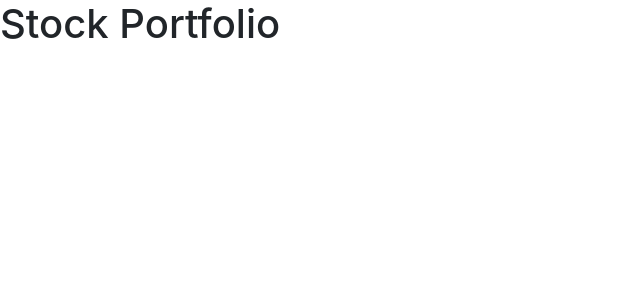
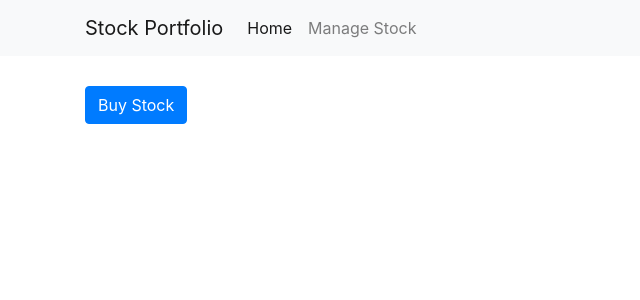
Before and after one commit to sherlyfebrianti96/Stock-portfolio-crud-angular, an Angular app: page /list in a window 1280 px wide. Before the commit this address led to /. Shown: the top 300 px of the page, without its empty margins (0-640 px from the left). Built offline with nearby package versions, Linux system fonts and the light colour scheme.

Commit message:
Initiate the Homepage and Navbar

```diff
--- a/src/app/app-routing.module.ts
+++ b/src/app/app-routing.module.ts
@@ -1,7 +1,31 @@
 import { NgModule } from '@angular/core';
 import { RouterModule, Routes } from '@angular/router';
+import {StockListComponent} from "./stock-list/stock-list.component";
 
-const routes: Routes = [];
+const routes: Routes = [
+  {
+    path: 'list',
+    component: StockListComponent
+  },
+  {
+    path: 'admin',
+    children: [
+      {
+        path: 'list',
+        component: StockListComponent
+      }
+    ]
+  },
+  {
+    path: '',
+    redirectTo: '/list',
+    pathMatch: 'full',
+  },
+  // {
+  //   path: '**',
+  //   component: PageNotFoundComponent
+  // },  // Wildcard route for a 404 page
+];
 
 @NgModule({
   imports: [RouterModule.forRoot(routes)],
--- a/src/app/app.component.html
+++ b/src/app/app.component.html
@@ -1,3 +1,24 @@
-<h1>Stock Portfolio</h1>
+<header>
+  <nav class="navbar navbar-expand-lg navbar-light bg-light">
+    <div class="container">
+      <a class="navbar-brand" href="#">Stock Portfolio</a>
+      <button class="navbar-toggler" type="button" data-bs-toggle="collapse" data-bs-target="#navbarSupportedContent" aria-controls="navbarSupportedContent" aria-expanded="false" aria-label="Toggle navigation">
+        <span class="navbar-toggler-icon"></span>
+      </button>
+      <div class="collapse navbar-collapse" id="navbarSupportedContent">
+        <ul class="navbar-nav me-auto mb-2 mb-lg-0">
+          <li class="nav-item">
+            <a class="nav-link active" aria-current="page" routerLink="list">Home</a>
+          </li>
+          <li class="nav-item">
+            <a class="nav-link" routerLink="admin/list">Manage Stock</a>
+          </li>
+        </ul>
+      </div>
+    </div>
+  </nav>
+</header>
 
-<router-outlet></router-outlet>
+<div class="body-content container">
+  <router-outlet></router-outlet>
+</div>
--- a/src/app/app.component.scss
+++ b/src/app/app.component.scss
@@ -0,0 +1,3 @@
+header {
+  margin-bottom: 30px;
+}
--- a/src/app/app.module.ts
+++ b/src/app/app.module.ts
@@ -4,10 +4,12 @@ import { BrowserModule } from '@angular/platform-browser';
 import { AppRoutingModule } from './app-routing.module';
 import { AppComponent } from './app.component';
 import { NgbModule } from '@ng-bootstrap/ng-bootstrap';
+import { StockListComponent } from './stock-list/stock-list.component';
 
 @NgModule({
   declarations: [
-    AppComponent
+    AppComponent,
+    StockListComponent
   ],
   imports: [
     BrowserModule,
--- /dev/null
+++ b/src/app/stock-list/stock-list.component.html
@@ -0,0 +1,5 @@
+<div class="row">
+  <div class="col">
+    <button type="button" class="btn btn-primary">Buy Stock</button>
+  </div>
+</div>
--- /dev/null
+++ b/src/app/stock-list/stock-list.component.ts
@@ -0,0 +1,20 @@
+import {Component, OnInit} from '@angular/core';
+import {Router} from "@angular/router";
+
+@Component({
+  selector: 'app-stock-list',
+  templateUrl: './stock-list.component.html',
+  styleUrls: ['./stock-list.component.scss']
+})
+export class StockListComponent implements OnInit {
+  private isAdmin: boolean;
+
+  constructor(private router: Router) {
+    this.isAdmin = (this.router.url.indexOf('admin') >= 0);
+    console.log('this.isAdmin : ', this.isAdmin);
+  }
+
+  ngOnInit(): void {
+  }
+
+}
```
Also changed, not shown: src/app/shared/interface/stock.ts (added, +14 -0 lines), src/app/stock-list/stock-list.component.scss (added), 1 other file (tests, documents, lock files or other folders).
